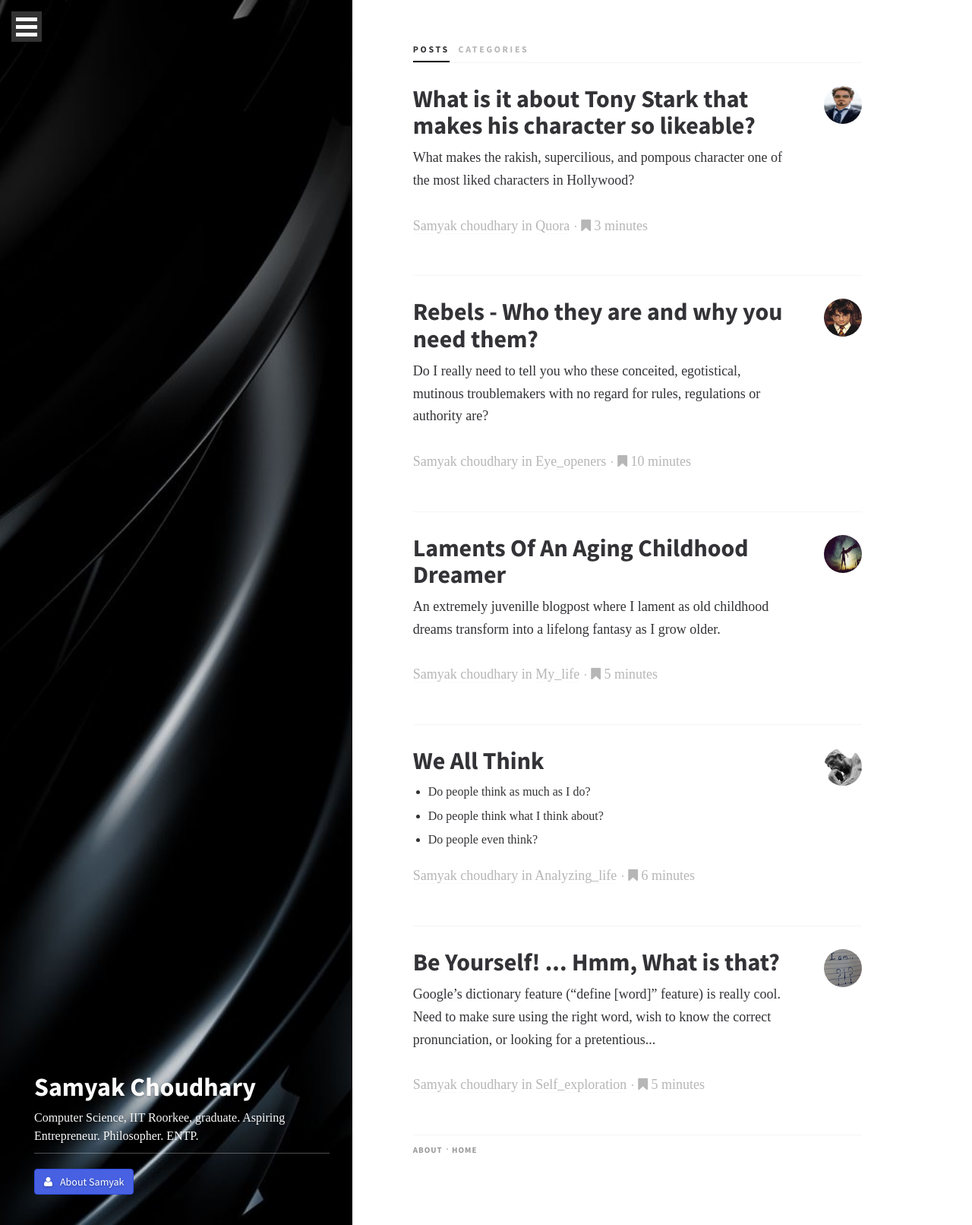
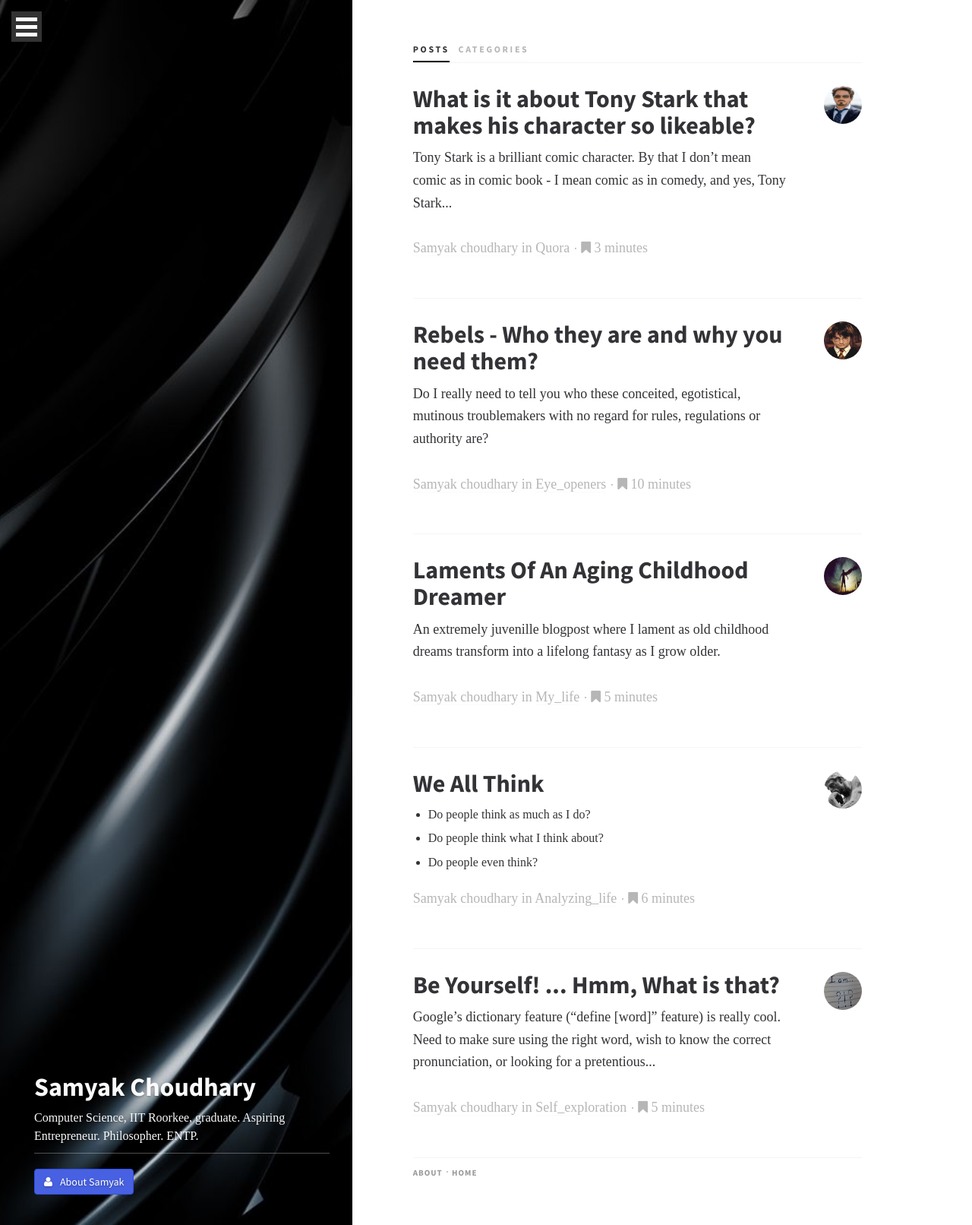
Before and after one commit to samyak45/samyak45.github.io, a Jekyll site: the page built from index.html, in a window 1280 px wide. Shown: the whole page at 76% size. Built offline with Jekyll 4.4.1, drawn with Linux system fonts in a browser that asks for light colours; some web fonts are replaced.

Commit message:
Cropped feat-img

```diff
--- a/_posts/2017-02-19-What-is-it-about-Tony-Stark-that-makes-his-character-so-likeable.md
+++ b/_posts/2017-02-19-What-is-it-about-Tony-Stark-that-makes-his-character-so-likeable.md
@@ -15,11 +15,7 @@
 published: true
 ---
 
-What makes the rakish, supercilious, and pompous character one of the most liked characters in Hollywood?
-
-**Tony Stark is a brilliant comic character.**
-
-By that I don't mean comic as in comic book - I mean comic as in comedy, and yes, Tony Stark is a "comic" character.
+Tony Stark is a brilliant comic character. By that I don't mean comic as in comic book - I mean comic as in comedy, and yes, Tony Stark is a "comic" character.
 
 When you are writing comedy, there is this concept known as the "comic gap." It is the difference between the world as it actually exists and the world as it is being portrayed in the joke.
 
```
Also changed, not shown: img/iron-man-tony-stark.jpg.
